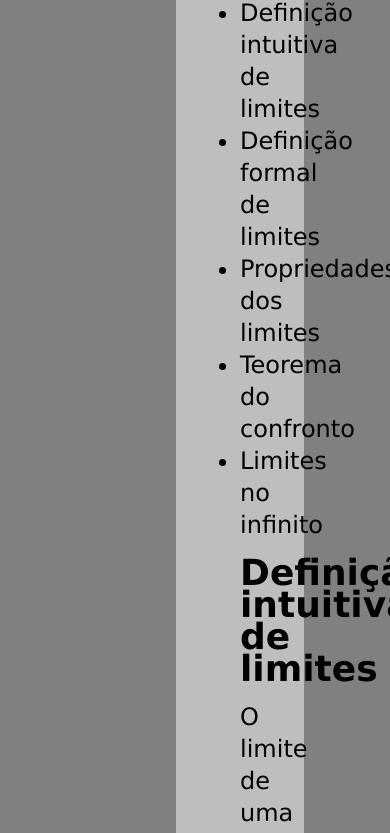
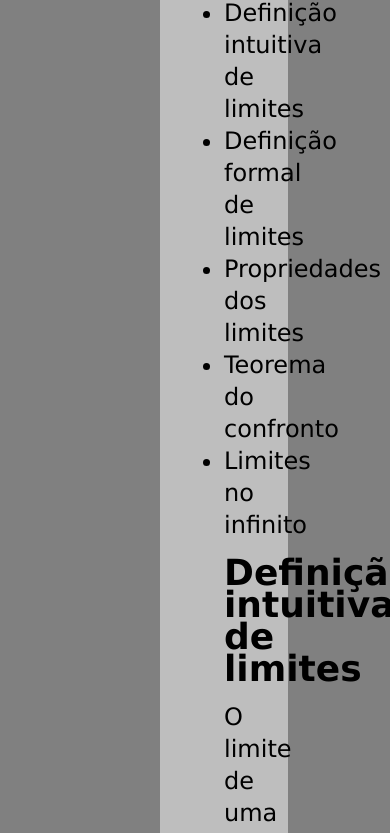
Before and after one commit to jeronimo2606/position, a plain HTML site: page index.html in a window 390 px wide. Shown: the part 435-1268 px from the top of the page. Drawn offline with nearby package versions, Linux system fonts and the light colour scheme.

Commit message:
Arrumando erro

```diff
--- a/style.css
+++ b/style.css
@@ -98,9 +98,3 @@ hr{
     margin-left: 10rem;
     margin-right: 10rem;
 }
-
-@media(max-width: 760px){
-    body{
-        padding-inline: 1rem;
-    }
-}
```
